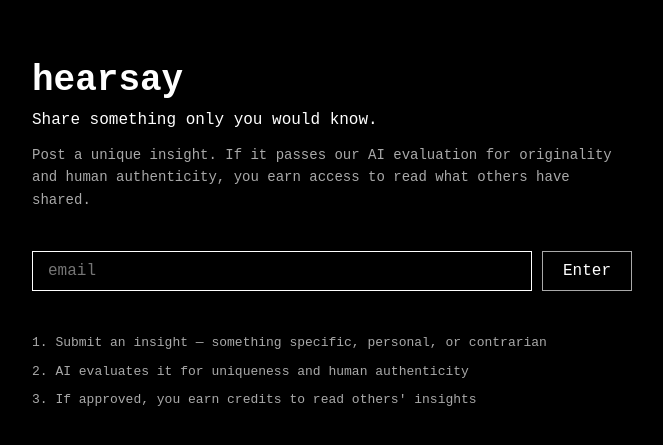
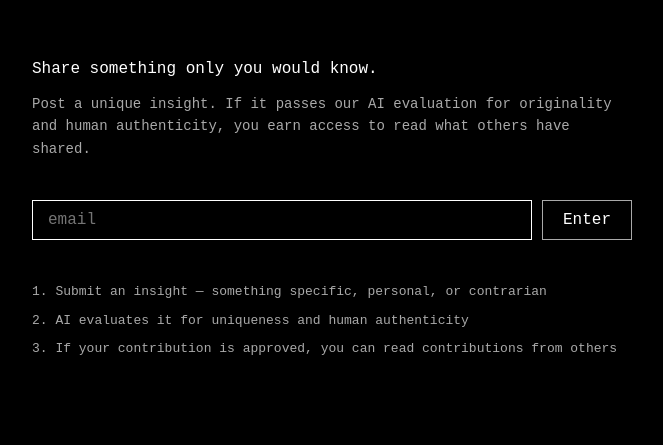
Before and after one commit to lessin/hearsay, a Flask app: page / in a window 1280 px wide. Shown: the top 445 px of the page, without its empty margins (308-971 px from the left). Run offline with Flask 3, Linux system fonts and the light colour scheme; some libraries are stand-ins or nearby versions.

Commit message:
Update homepage: remove header, reword step 3
Co-Authored-By: Claude Opus 4.6 <noreply@anthropic.com>

```diff
--- a/templates/login.html
+++ b/templates/login.html
@@ -9,7 +9,6 @@
 <body>
     <div class="page-container">
         <div class="hero">
-            <h1>hearsay</h1>
             <p class="tagline">Share something only you would know.</p>
             <p class="description">Post a unique insight. If it passes our AI evaluation for originality and human authenticity, you earn access to read what others have shared.</p>
         </div>
@@ -25,7 +24,7 @@
         <div class="how-it-works">
             <p>1. Submit an insight — something specific, personal, or contrarian</p>
             <p>2. AI evaluates it for uniqueness and human authenticity</p>
-            <p>3. If approved, you earn credits to read others' insights</p>
+            <p>3. If your contribution is approved, you can read contributions from others</p>
         </div>
     </div>
 
```
